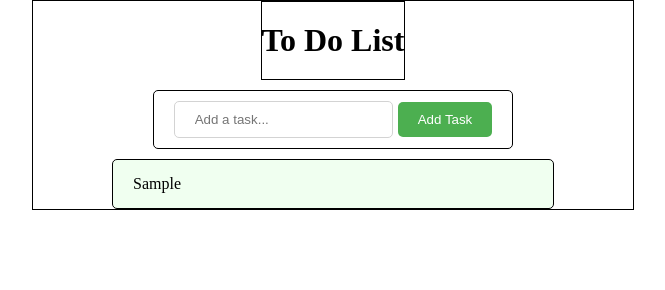
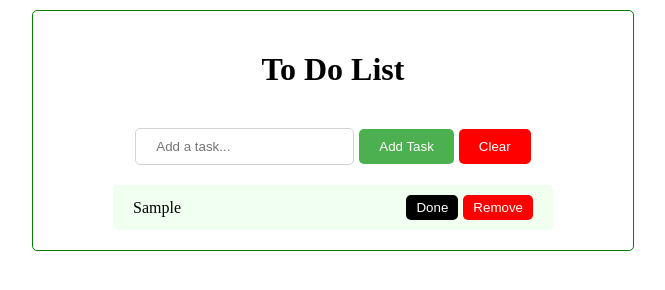
Before and after one commit to raffayyy/To-Do-List, a plain HTML site: page Index.html in a window 1280 px wide. Both pictures are taken after typing "Sample" into the empty fields and a click on the button "Add Task". Shown: the whole page, without its empty margins (307-972 px from the left). Drawn offline with Linux system fonts and the light colour scheme.

Commit message:
Done, remove and clear buttons added with functionality

```diff
--- a/Index.html
+++ b/Index.html
@@ -15,6 +15,8 @@
   <div class="add-to-do">
     <input type="text" id="taskInput" placeholder="Add a task...">
     <button id="addTaskButton">Add Task</button>
+    <button id="clear">Clear</button>
+
   </div>
   <div class="content">
     <ol id="taskList">
--- a/script.js
+++ b/script.js
@@ -9,11 +9,35 @@ function addToDo() {
   let content = document.createTextNode(input);
   li.appendChild(content);
 
+  let done = document.createElement("button");
+  done.innerHTML = "Done";
+  done.className = "donebtn";
+
+  let remove = document.createElement("button");
+  remove.innerHTML = "Remove";
+  remove.className = "removebtn";
+
+  let span = document.createElement("span");
+  span.className = "badge";
+  span.appendChild(done);
+  span.appendChild(remove);
+
+  li.appendChild(span);
   document.getElementById("taskList").appendChild(li);
-  console.log(input);
 
   document.getElementById("taskInput").value = "";
+
+  done.addEventListener("click", function () {
+    li.style.textDecoration = "line-through";
+  });
+
+  remove.addEventListener("click", function () {
+    li.style.display = "none";
+  });
 }
-
+function clearList() {
+  document.getElementById("taskList").innerHTML = "";
+}
+document.getElementById("clear").addEventListener("click", clearList);
 document.getElementById("addTaskButton").addEventListener("click", addToDo);
 // window.onload
--- a/style.css
+++ b/style.css
@@ -3,15 +3,17 @@
   padding: 0;
   margin: 0;
 }
-div{
-  border: 1px solid black;
-}
+
 .main{
   width: 600px;
   margin: 0 auto;
   display: flex;
   flex-direction: column;
   align-items: center;
+  padding-block: 20px;
+  border: 1px solid green;
+  margin-top: 10px;
+  border-radius: 5px;
 }
 .heading{
   padding-block: 20px;
@@ -41,6 +43,15 @@ div{
   border: none;
   border-radius: 5px;
 }
+#clear{
+  padding-block: 10px;
+  padding-inline: 20px;
+  background-color: red;
+  color: white;
+  border: none;
+  border-radius: 5px;
+  margin-left: 5px;
+}
 .add-to-do button:hover{
   background-color: #45a049;
 }
@@ -50,10 +61,30 @@ div{
   background-color: honeydew;
   border-radius: 5px;
 }
+.donebtn{
+  color: white;
+  background-color: black;
+  padding-block: 5px;
+  padding-inline: 10px;
+  border-radius: 5px;
+  margin-right: 5px;
+  border: none;
+}
+.removebtn{
+  color: white;
+  background-color: red;
+  padding-block: 5px;
+  padding-inline: 10px;
+  border-radius: 5px;
+  border: none;
+}
 #taskList{
   list-style: none;
-  padding-block: 10px;
+
 }
 #taskList li{
-  padding-block: 5px;
+  padding-block: 10px;
+  display: flex;
+  justify-content: space-between;
+  align-items: center;
 }
```
